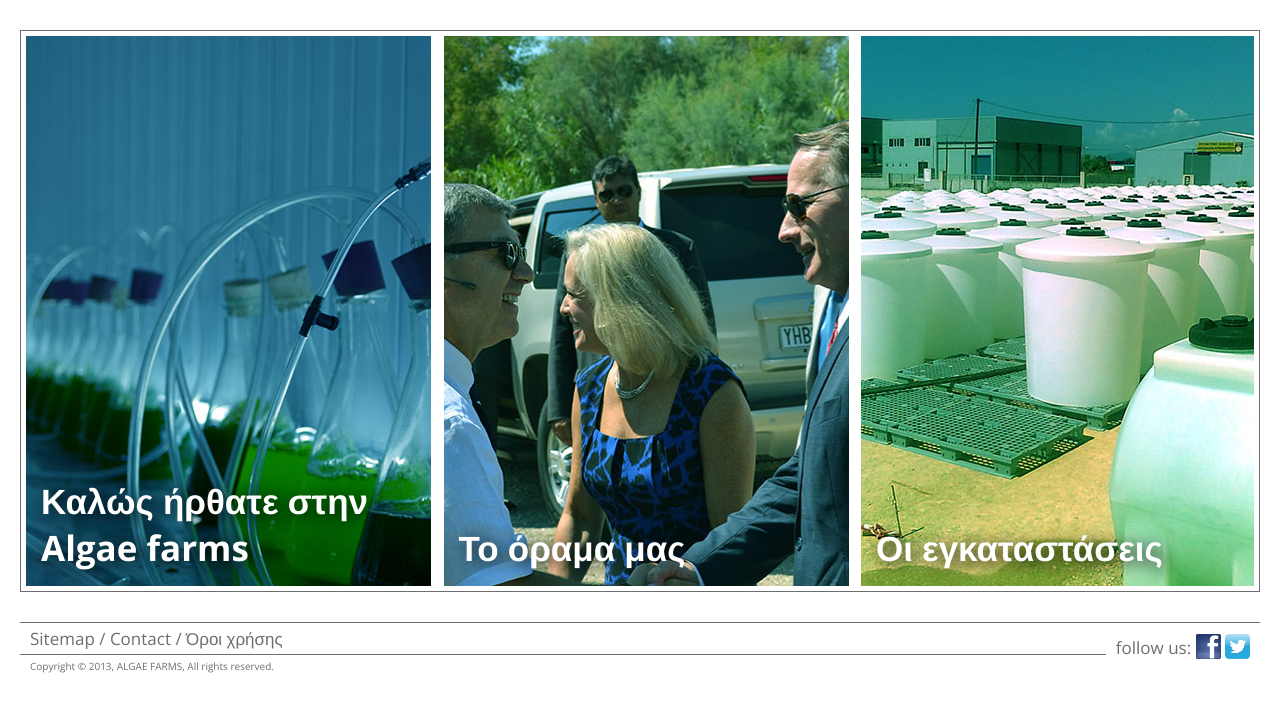
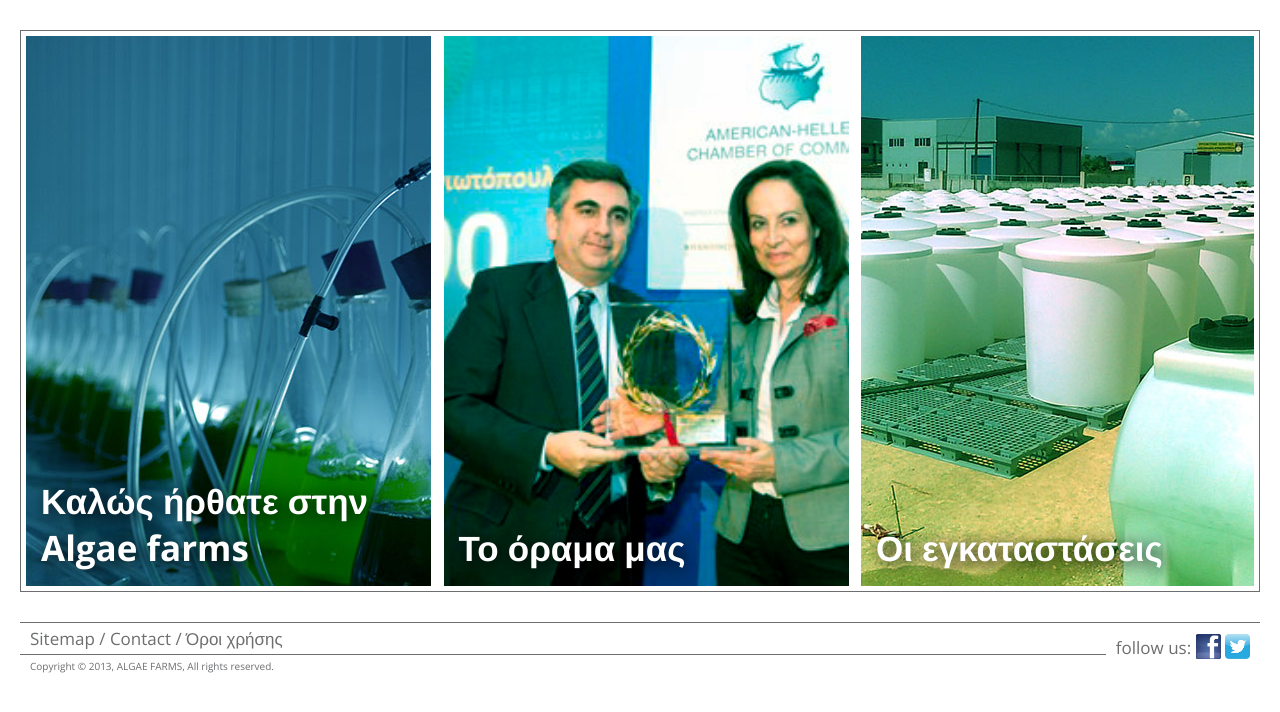
Before and after one commit to Themosp/algae-site, a Rails app: page / in a window 1280 px wide. Shown: the part 74-786 px from the top of the page. Run offline with Rails 7, Linux system fonts and the light colour scheme; style sheets or scripts are compiled from the project's sources; some libraries are stand-ins or nearby versions.

Commit message:
Changed slide 2 and specified background image sizes for slides.

```diff
--- a/app/assets/stylesheets/static.css.scss
+++ b/app/assets/stylesheets/static.css.scss
@@ -39,16 +39,19 @@
   }
 
   &.slide-01 {
+    background-size: 917px 550px;
     background-image: image_url("slide_01.jpg");
     background-position: -450px;
   }
 
   &.slide-02 {
+    background-size: 825px 550px;
     background-image: image_url("slide_02.jpg");
-    background-position: -230px;
+    background-position: -155px;
   }
 
   &.slide-03 {
+    background-size: 650px 550px;
     background-image: image_url("slide_03.jpg");
     background-position: -230px;
   }
```
Also changed, not shown: app/assets/images/slide_02.jpg.
